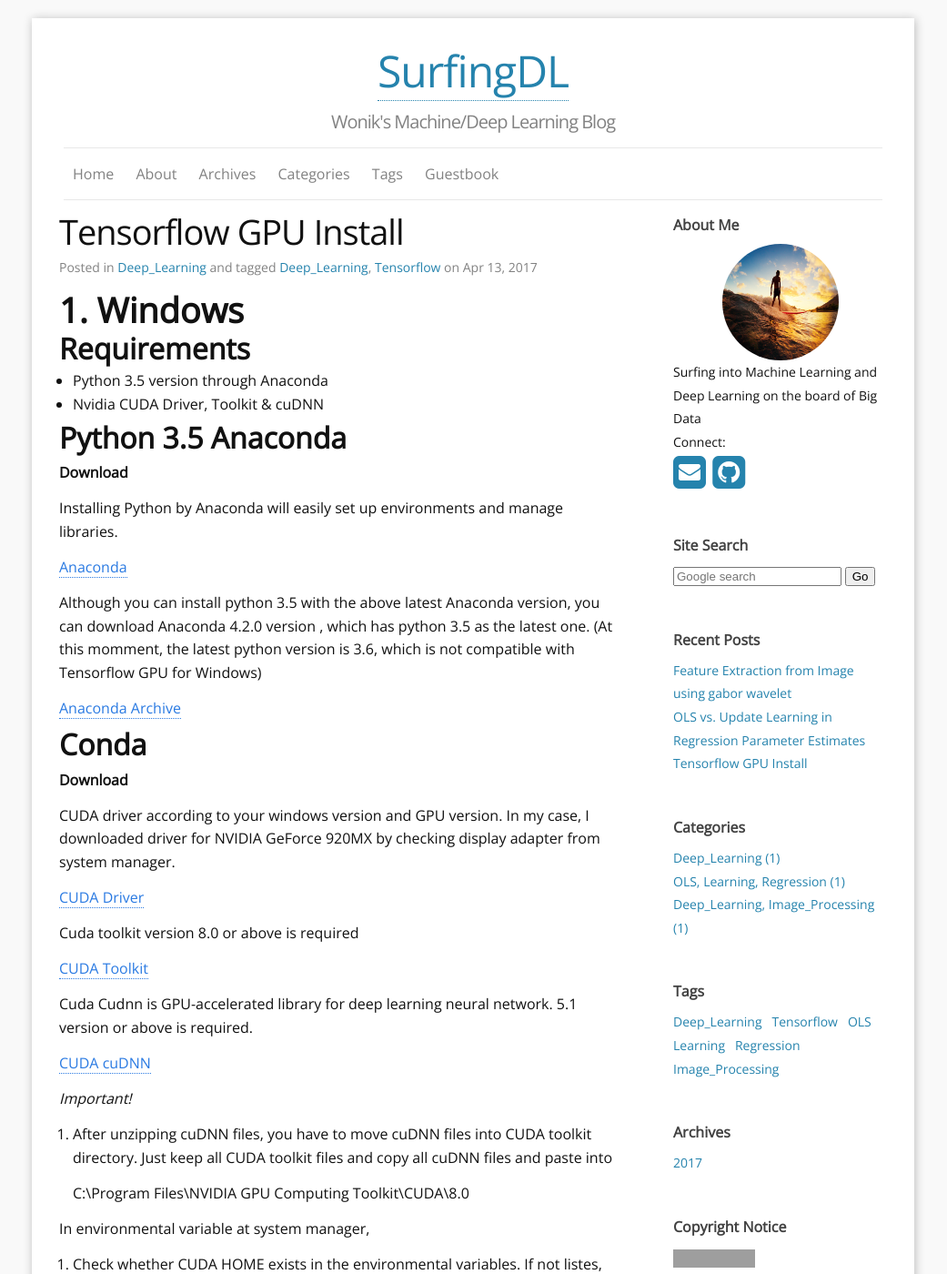
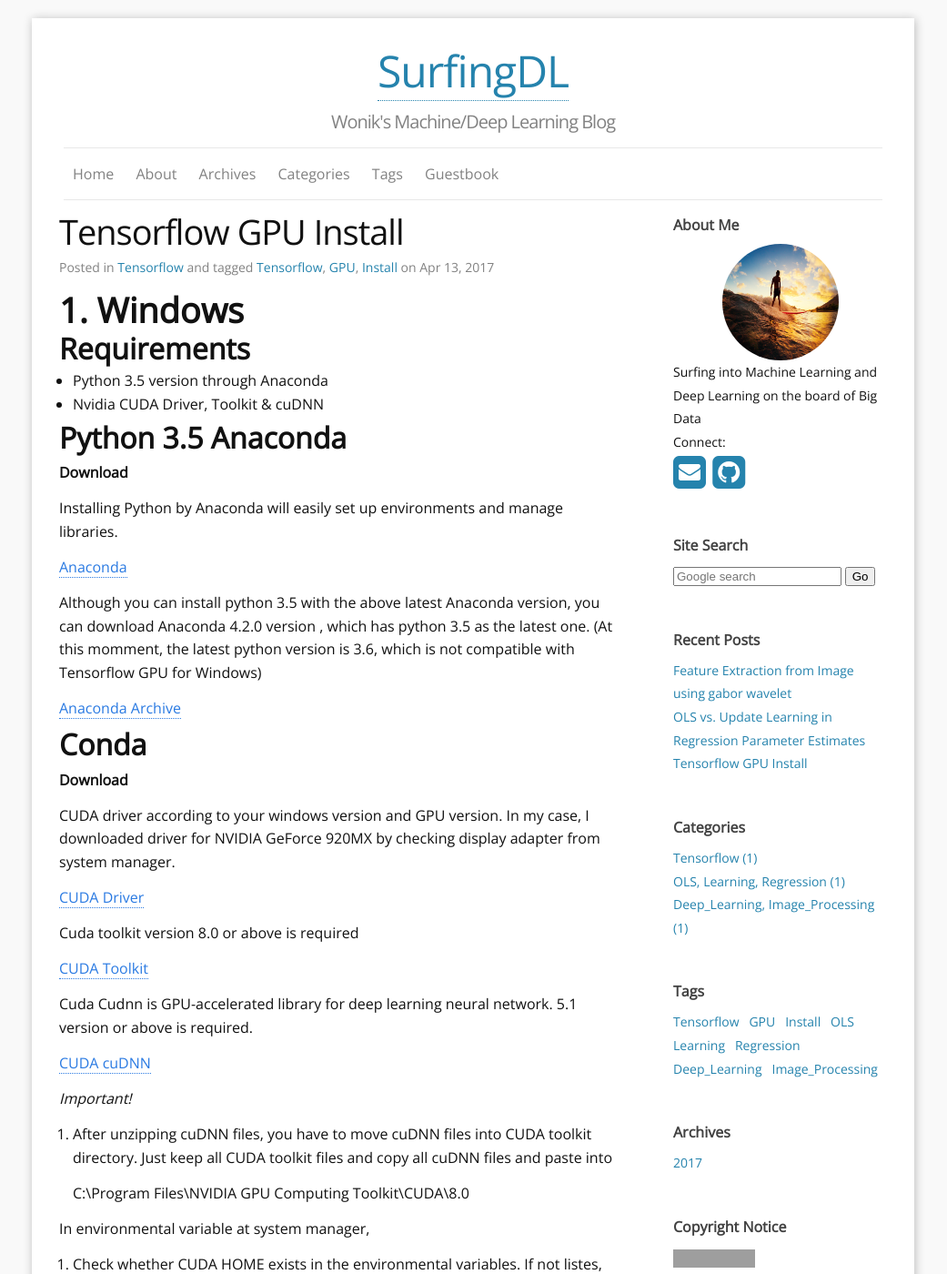
Before and after one commit to wonik/wonikjang.github.io, a Jekyll site: the page built from _posts/2017-04-13-Tensorflow_GPU_Install.md, in a window 1280 px wide and 1400 px high. Shown: the whole window at 91% size, without its empty margins (120-1161 px from the left). Built offline with Jekyll 4.4.1, drawn with Linux system fonts in a browser that asks for light colours; nearby versions of some CDN libraries; comment, search, counter and statistics services are not loaded; grey boxes are pictures that could not be loaded.

Commit message:
Update 2017-04-13-Tensorflow_GPU_Install.md

```diff
--- a/_posts/2017-04-13-Tensorflow_GPU_Install.md
+++ b/_posts/2017-04-13-Tensorflow_GPU_Install.md
@@ -3,8 +3,8 @@
 title:  "Tensorflow GPU Install"
 date:   2017-04-13 7:00:00
 comments: yes
-categories: Deep_Learning
-tags: Deep_Learning Tensorflow
+categories: Tensorflow
+tags: Tensorflow GPU Install
 ---
 
 
```
